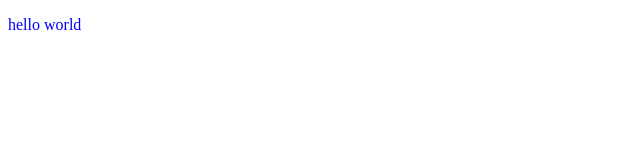
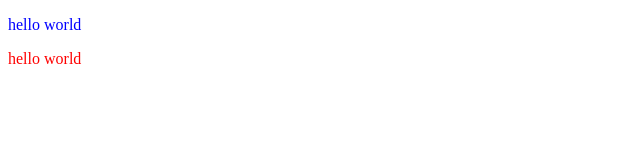
Before and after one commit to gaihresurendra/test, a plain HTML site: page index.html in a window 1280 px wide. Shown: the full height of the page, 0-640 px from the left. Drawn offline with Linux system fonts and the light colour scheme.

Commit message:
my name is ....

```diff
--- a/index.html
+++ b/index.html
@@ -7,5 +7,7 @@
 </head>
 <body>
     <p style="color: blue;">hello world</p>
+    <p style="color: red;">hello world</p>
+
 </body>
 </html>
```
